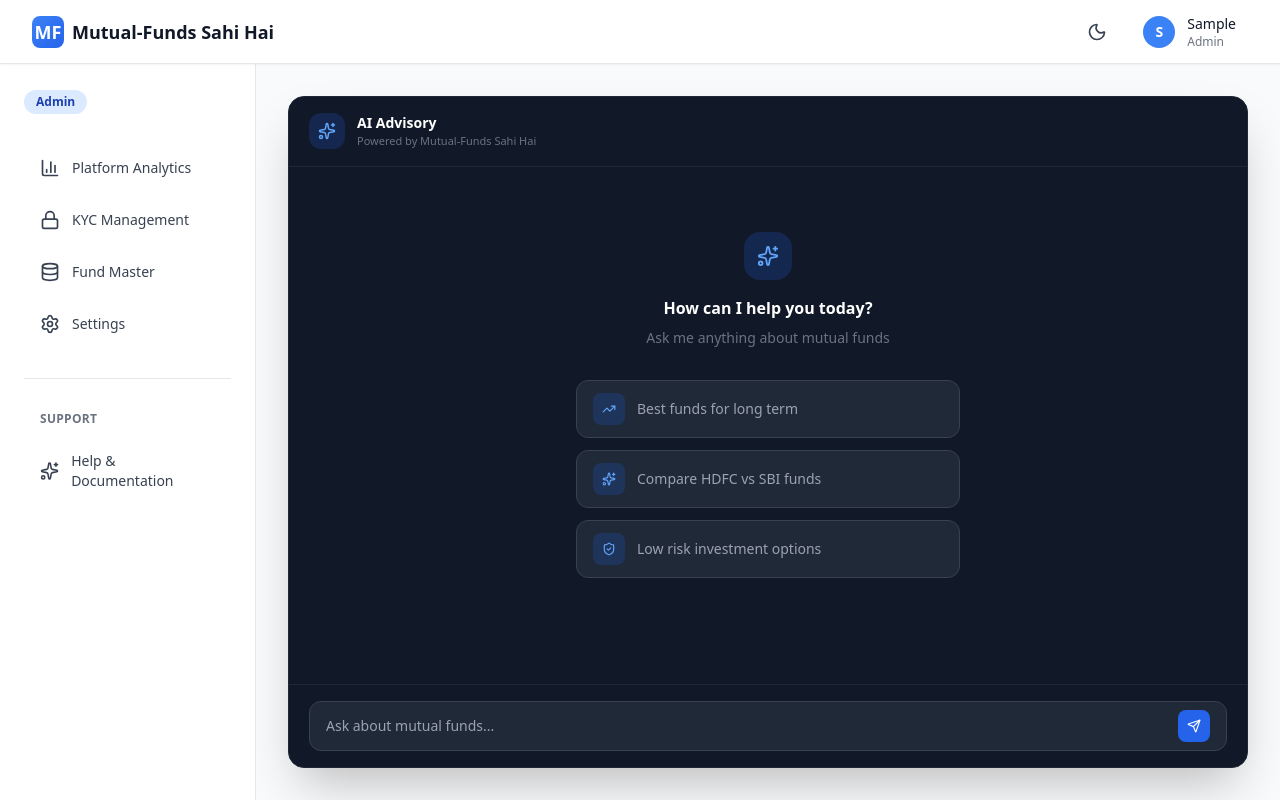
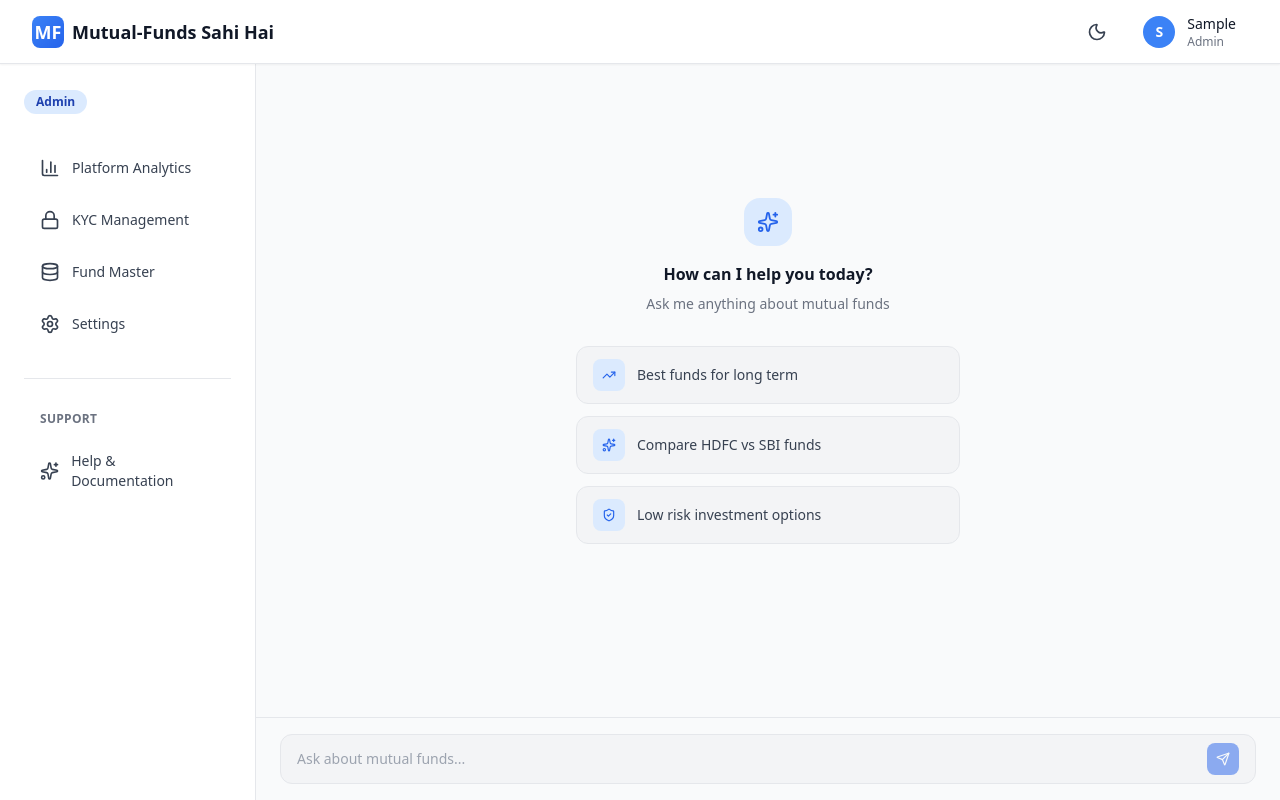
Before and after one commit to heavenEyes19/MutualFund-Sahi-Hai, a React (Vite) app in the folder mutual-fund-ai-portal/client/: page /dashboard-area/ai-advisory in a window 1280 px wide. Built offline with nearby package versions, Linux system fonts and the light colour scheme; sample sign-in values are in the browser's storage.

Commit message:
AI Advisory darkmode

```diff
--- a/mutual-fund-ai-portal/client/src/components/ai/EmptyState.jsx
+++ b/mutual-fund-ai-portal/client/src/components/ai/EmptyState.jsx
@@ -12,11 +12,20 @@ const EmptyState = ({ onPrompt }) => {
 
       {/* Icon + text */}
       <div className="text-center space-y-2">
-        <div className="w-12 h-12 rounded-2xl bg-blue-600/20 flex items-center justify-center mx-auto mb-4">
-          <Sparkles size={22} className="text-blue-400" />
+        <div className="w-12 h-12 rounded-2xl
+          bg-blue-100 dark:bg-blue-600/20
+          flex items-center justify-center mx-auto mb-4"
+        >
+          <Sparkles size={22} className="text-blue-600 dark:text-blue-400" />
         </div>
-        <p className="text-white font-semibold text-base">How can I help you today?</p>
-        <p className="text-gray-500 text-sm">Ask me anything about mutual funds</p>
+
+        <p className="font-semibold text-base text-gray-900 dark:text-white">
+          How can I help you today?
+        </p>
+
+        <p className="text-gray-500 dark:text-gray-400 text-sm">
+          Ask me anything about mutual funds
+        </p>
       </div>
 
       {/* Prompt cards */}
@@ -25,12 +34,24 @@ const EmptyState = ({ onPrompt }) => {
           <button
             key={label}
             onClick={() => onPrompt(label)}
-            className="flex items-center gap-3 px-4 py-3 rounded-xl bg-gray-800 border border-gray-700 hover:border-blue-500/50 hover:bg-gray-750 transition-all duration-200 group text-left"
+            className="flex items-center gap-3 px-4 py-3 rounded-xl
+              bg-gray-100 dark:bg-gray-800
+              border border-gray-200 dark:border-gray-700
+              hover:bg-gray-200 dark:hover:bg-gray-700
+              transition-all duration-200 group text-left"
           >
-            <div className="w-8 h-8 rounded-lg bg-blue-600/20 flex items-center justify-center flex-shrink-0">
-              <Icon size={14} className="text-blue-400" />
+            <div className="w-8 h-8 rounded-lg
+              bg-blue-100 dark:bg-blue-600/20
+              flex items-center justify-center flex-shrink-0"
+            >
+              <Icon size={14} className="text-blue-600 dark:text-blue-400" />
             </div>
-            <span className="text-sm text-gray-400 group-hover:text-white transition-colors">
+
+            <span className="text-sm
+              text-gray-700 dark:text-gray-300
+              group-hover:text-gray-900 dark:group-hover:text-white
+              transition-colors"
+            >
               {label}
             </span>
           </button>
--- a/mutual-fund-ai-portal/client/src/components/ai/FundCardGrid.jsx
+++ b/mutual-fund-ai-portal/client/src/components/ai/FundCardGrid.jsx
@@ -41,7 +41,7 @@ const FundCardGrid = ({ funds, isComparison }) => {
 
       {/* 🔁 Comparison label */}
       {isComparison && (
-        <div className="col-span-full flex items-center gap-2 text-xs text-blue-400 font-medium mb-1">
+        <div className="col-span-full flex items-center gap-2 text-xs text-blue-500 dark:text-blue-400 font-medium mb-1">
           <ArrowLeftRight size={13} />
           Side-by-side comparison
         </div>
--- a/mutual-fund-ai-portal/client/src/components/ai/MessageBubble.jsx
+++ b/mutual-fund-ai-portal/client/src/components/ai/MessageBubble.jsx
@@ -1,7 +1,6 @@
 import { Sparkles } from "lucide-react";
 import FundCardGrid from "./FundCardGrid";
 
-// 🔹 Optional: move this later to utils if you want
 const formatFunds = (funds) =>
   funds.map((f) => ({
     name: f.name,
@@ -25,7 +24,6 @@ const MessageBubble = ({ msg }) => {
     );
   }
 
-  // ✅ BOT MESSAGE
   const funds = msg.funds?.length ? formatFunds(msg.funds) : null;
   const isComparison = funds && funds.length >= 2;
 
@@ -36,16 +34,23 @@ const MessageBubble = ({ msg }) => {
         {/* Header */}
         <div className="flex items-center gap-1.5">
           <div className="w-6 h-6 rounded-full bg-blue-600/20 border border-blue-500/30 flex items-center justify-center">
-            <Sparkles size={11} className="text-blue-400" />
+            <Sparkles size={11} className="text-blue-500 dark:text-blue-400" />
           </div>
-          <span className="text-[11px] text-gray-500 font-medium">
+          <span className="text-[11px] text-gray-500 dark:text-gray-400 font-medium">
             Mutual-Funds Sahi Hai
           </span>
         </div>
 
         {/* 🔥 Summary Box */}
-        <div className="px-4 py-3 rounded-2xl rounded-tl-sm bg-gray-800/60 border border-gray-700/50 text-sm text-gray-200 leading-relaxed whitespace-pre-wrap">
-          <p className="text-[11px] text-gray-500 mb-2">Summary</p>
+        <div className="px-4 py-3 rounded-2xl rounded-tl-sm
+          bg-gray-100 dark:bg-gray-800/60
+          border border-gray-200 dark:border-gray-700/50
+          text-sm text-gray-800 dark:text-gray-200
+          leading-relaxed whitespace-pre-wrap"
+        >
+          <p className="text-[11px] text-gray-500 dark:text-gray-400 mb-2">
+            Summary
+          </p>
           <p>{msg.text}</p>
         </div>
 
--- a/mutual-fund-ai-portal/client/src/pages/Landing.jsx
+++ b/mutual-fund-ai-portal/client/src/pages/Landing.jsx
@@ -415,17 +415,15 @@ export default function Landing() {
           </div>
 
           {/* Stats */}
-          <div
-            style={{
-              display: "flex", gap: 32, marginTop: 48,
-              paddingTop: 32, borderTop: "1px solid #e8edf3",
-              flexWrap: "wrap",
-            }}
-          >
+          <div className="flex flex-wrap gap-8 mt-12 pt-8 border-t border-gray-200 dark:border-gray-700">
             {[["₹2,400 Cr+", "AUM Tracked"], ["15,000+", "Active Investors"], ["98.4%", "Accuracy Rate"]].map(([val, lbl]) => (
               <div key={lbl}>
-                <p style={{ margin: 0, fontSize: 22, fontWeight: 700, color: "#0f172a" }}>{val}</p>
-                <p style={{ margin: "2px 0 0", fontSize: 12, color: "#94a3b8" }}>{lbl}</p>
+                <p className="m-0 text-2xl font-bold text-gray-900 dark:text-white">
+                  {val}
+                </p>
+                <p className="mt-0.5 text-xs text-gray-500 dark:text-gray-400">
+                  {lbl}
+                </p>
               </div>
             ))}
           </div>
--- a/mutual-fund-ai-portal/client/src/pages/investor/AIAdvisory.jsx
+++ b/mutual-fund-ai-portal/client/src/pages/investor/AIAdvisory.jsx
@@ -1,5 +1,5 @@
 import { useState, useRef, useEffect } from "react";
-import { Sparkles, Send } from "lucide-react";
+import { Send } from "lucide-react";
 
 import MessageBubble from "@/components/ai/MessageBubble";
 import EmptyState from "@/components/ai/EmptyState";
@@ -58,22 +58,10 @@ const AIAdvisory = () => {
   };
 
   return (
-    <div className="flex h-full p-4 lg:p-8">
-      <div className="flex flex-col w-full bg-gray-900 rounded-2xl border border-gray-800 overflow-hidden shadow-2xl">
-
-        {/* Header */}
-        <div className="flex items-center gap-3 px-5 py-4 border-b border-gray-800">
-          <div className="w-9 h-9 rounded-xl bg-blue-600/20 flex items-center justify-center">
-            <Sparkles size={18} className="text-blue-400" />
-          </div>
-          <div>
-            <h1 className="text-sm font-semibold text-white">AI Advisory</h1>
-            <p className="text-[11px] text-gray-500">Powered by Mutual-Funds Sahi Hai</p>
-          </div>
-        </div>
+    <div className="flex flex-col h-full w-full">
 
       {/* Messages */}
-        <div className="flex-1 overflow-y-auto px-5 py-5 space-y-5">
+      <div className="flex-1 overflow-y-auto px-6 py-6 space-y-5">
         {messages.length === 0 ? (
           <EmptyState onPrompt={sendMessage} />
         ) : (
@@ -86,12 +74,18 @@ const AIAdvisory = () => {
 
       {/* Suggested prompts */}
       {messages.length > 0 && !loading && (
-          <div className="px-5 py-2 flex gap-2 overflow-x-auto border-t border-gray-800">
+        <div className="px-6 py-3 flex gap-2 overflow-x-auto border-t border-gray-200 dark:border-gray-800">
           {SUGGESTED_PROMPTS.map((label) => (
             <button
               key={label}
               onClick={() => sendMessage(label)}
-                className="text-[11px] px-3 py-1.5 rounded-full bg-gray-800 hover:bg-gray-700 border border-gray-700 text-gray-400 hover:text-white"
+              className="text-xs px-3 py-1.5 rounded-full
+                bg-gray-100 dark:bg-gray-800
+                hover:bg-gray-200 dark:hover:bg-gray-700
+                border border-gray-200 dark:border-gray-700
+                text-gray-600 dark:text-gray-400
+                hover:text-gray-900 dark:hover:text-white
+                transition"
             >
               {label}
             </button>
@@ -100,8 +94,8 @@ const AIAdvisory = () => {
       )}
 
       {/* Input */}
-        <div className="px-5 py-4 border-t border-gray-800">
-          <div className="flex gap-3 bg-gray-800 border border-gray-700 rounded-xl px-4 py-2">
+      <div className="px-6 py-4 border-t border-gray-200 dark:border-gray-800">
+        <div className="flex gap-3 bg-gray-100 dark:bg-gray-800 border border-gray-200 dark:border-gray-700 rounded-xl px-4 py-2">
           <input
             value={input}
             onChange={(e) => setInput(e.target.value)}
@@ -109,12 +103,12 @@ const AIAdvisory = () => {
               if (e.key === "Enter" && !loading) sendMessage();
             }}
             placeholder="Ask about mutual funds..."
-              className="flex-1 bg-transparent text-sm text-gray-200 outline-none"
+            className="flex-1 bg-transparent text-sm text-gray-900 dark:text-gray-200 placeholder-gray-400 dark:placeholder-gray-500 outline-none"
           />
           <button
             onClick={() => sendMessage()}
             disabled={loading || !input.trim()}
-              className="w-8 h-8 bg-blue-600 rounded-lg flex items-center justify-center"
+            className="w-8 h-8 bg-blue-600 hover:bg-blue-700 rounded-lg flex items-center justify-center disabled:opacity-50"
           >
             <Send size={14} className="text-white" />
           </button>
@@ -122,7 +116,6 @@ const AIAdvisory = () => {
       </div>
 
     </div>
-    </div>
   );
 };
 
```
Also changed, not shown: mutual-fund-ai-portal/client/src/components/ai/FundCard.jsx (+23 -16 lines). Lines whose indentation alone changed are shown as unchanged.
